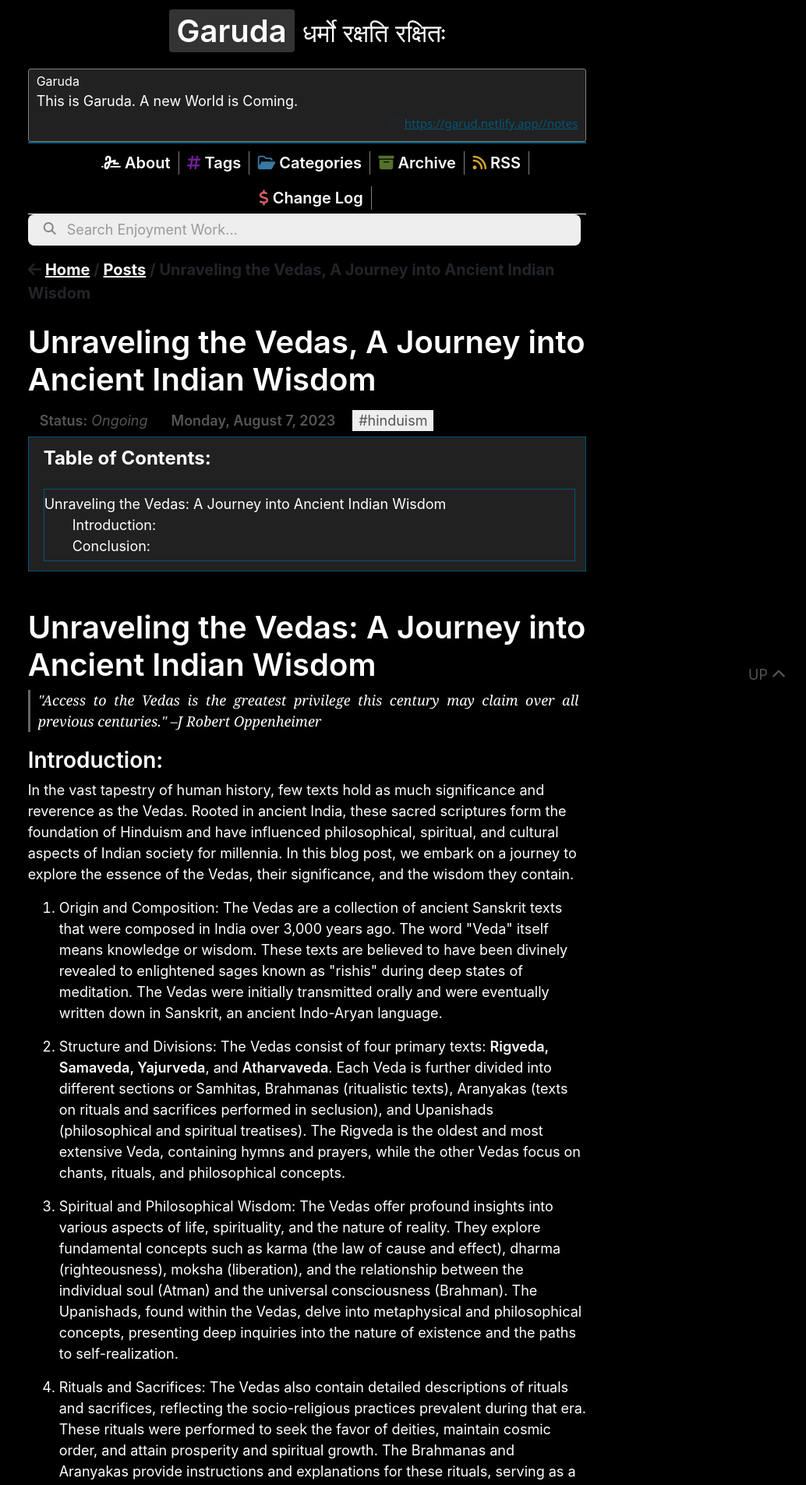
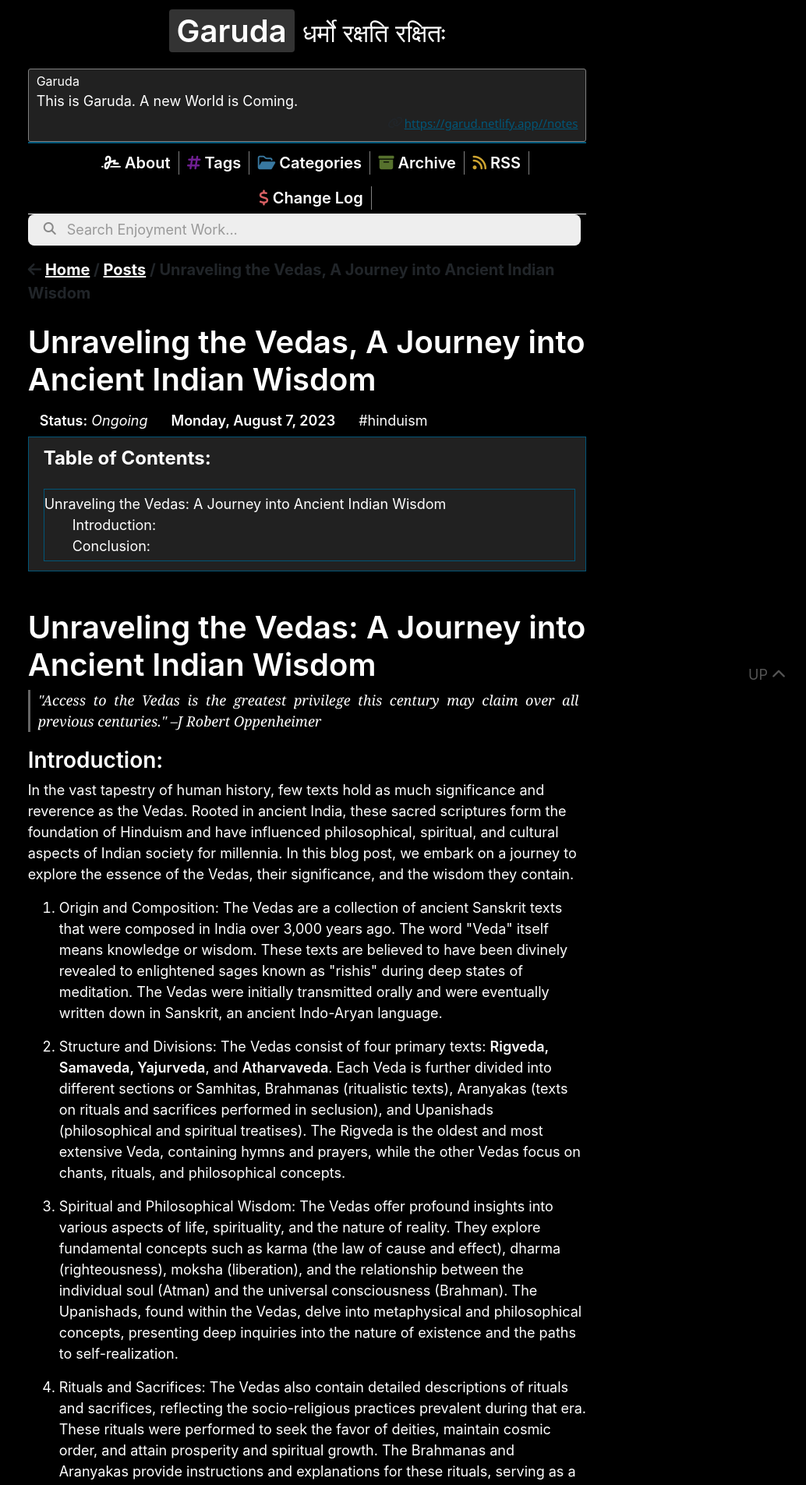
Before and after one commit to stardoom4/blog, a Jekyll site: the page built from _posts/2023-08-07-Unraveling-the-Vedas-A-Journey-into-Ancient-Indian-Wisdom.md, in a window 1280 px wide. Shown: the top 1905 px of the page at 78% size, without its empty margins (246-1280 px from the left). Built offline with Jekyll 4.4.1, drawn with Linux system fonts in a browser that asks for light colours; nearby versions of some CDN libraries; the table of contents is made by our own code.

Commit message:
Update style.css

```diff
--- a/assets/css/style.css
+++ b/assets/css/style.css
@@ -338,9 +338,9 @@ hr {
 }
 
 .notes-page-tagline {
-  color: #fff;
+  color: #888888;
   margin-top: -17px;
-  color: #fff;
+  color: #888888;
   font-size: 0.7rem;
   font-weight: 550;
 }
@@ -433,7 +433,7 @@ hr {
 }
 
 .search_res:hover {
-  background-color: #eee;
+  background-color: #005678;
   border-radius: 5px;
 }
 
@@ -481,7 +481,7 @@ hr {
 }
 
 .feed-title-excerpt-block:hover {
-  background-color: #f7f7f7;
+  background-color: #212121;
 }
 
 .srccode {
@@ -500,12 +500,12 @@ hr {
 }
 
 .feed-context-svg:hover {
-  background-color: #e9e9e9;
+  background-color: #212121;
   border-radius: 50%;
 }
 
 .feed-title {
-  color: #555555;
+  color: #fff;
   margin-left: 20px;
   margin-right: 50px;
   font-size: 16px;
@@ -514,7 +514,7 @@ hr {
 }
 
 .feed-excerpt {
-  color: #555555;
+  color: #fff;
   margin-top: -12px;
   margin-left: 20px !important;
   margin-right: 30px;
@@ -535,7 +535,7 @@ hr {
 
 .post-metadata,
 .tag {
-  color: #555555;
+  color: #fff;
   display: inline-block;
   padding: 0 8px;
   font-family: Inter, "Segoe UI", Roboto, "Helvetica Neue", Arial, sans-serif;
@@ -543,12 +543,12 @@ hr {
 }
 
 .tag {
-  background-color: #eee;
+  background-color: #000000;
 }
 
 .content a {
-  color: #0357ac;
-  text-decoration: none;
+  color: #005678;
+  text-decoration: underline;
 }
 
 .content a:hover {
@@ -736,7 +736,7 @@ label.srs-toggle {
 }
 
 .related {
-  background-color: #eee;
+  background-color: #212121;
   width: 100%;
   min-height: 100px;
   border-radius: 8px;
@@ -766,7 +766,7 @@ label.srs-toggle {
 }
 
 .related-group:hover {
-  background-color: #ddd;
+  background-color: #005678;
 }
 
 .related-group a {
@@ -791,7 +791,7 @@ label.srs-toggle {
 }
 
 .related-excerpt {
-  color: #555555 !important;
+  color: #fff !important;
   padding-left: 10px;
   padding-right: 5px;
   font-size: 16px !important;
```
